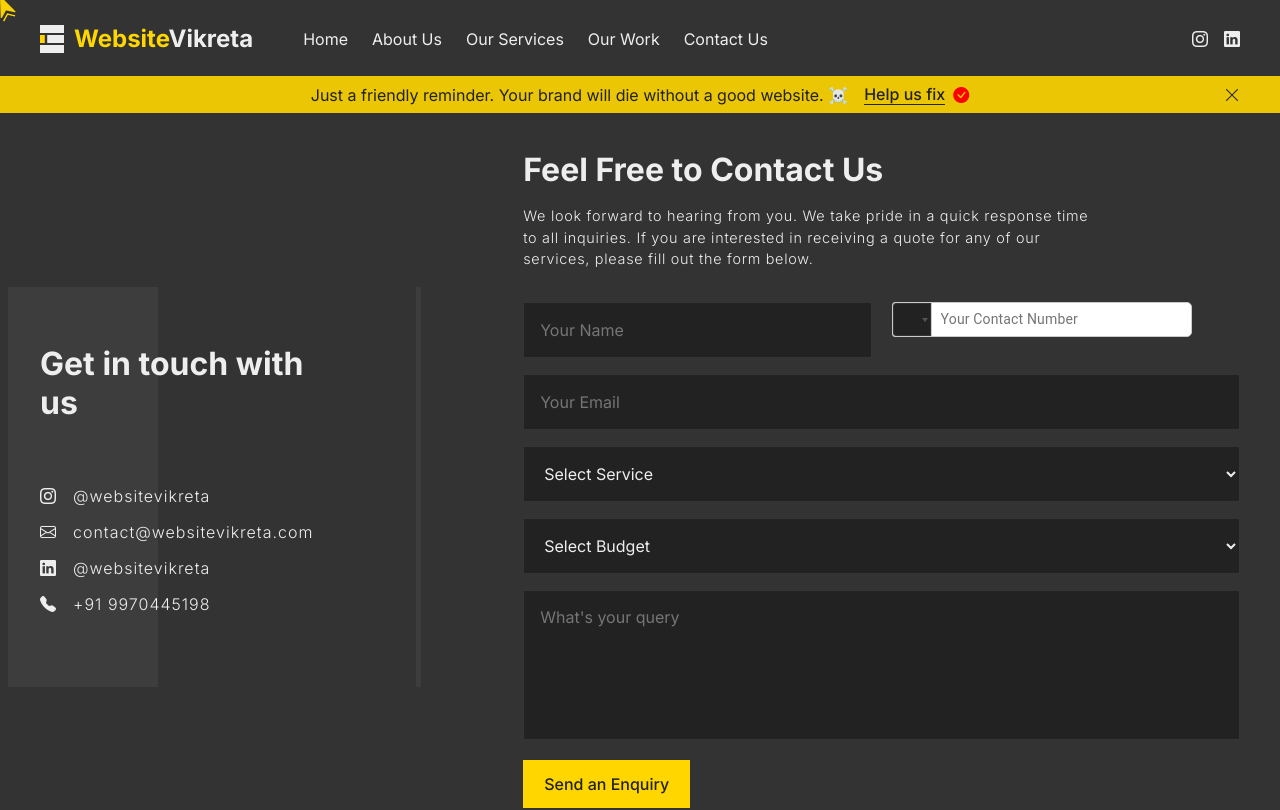
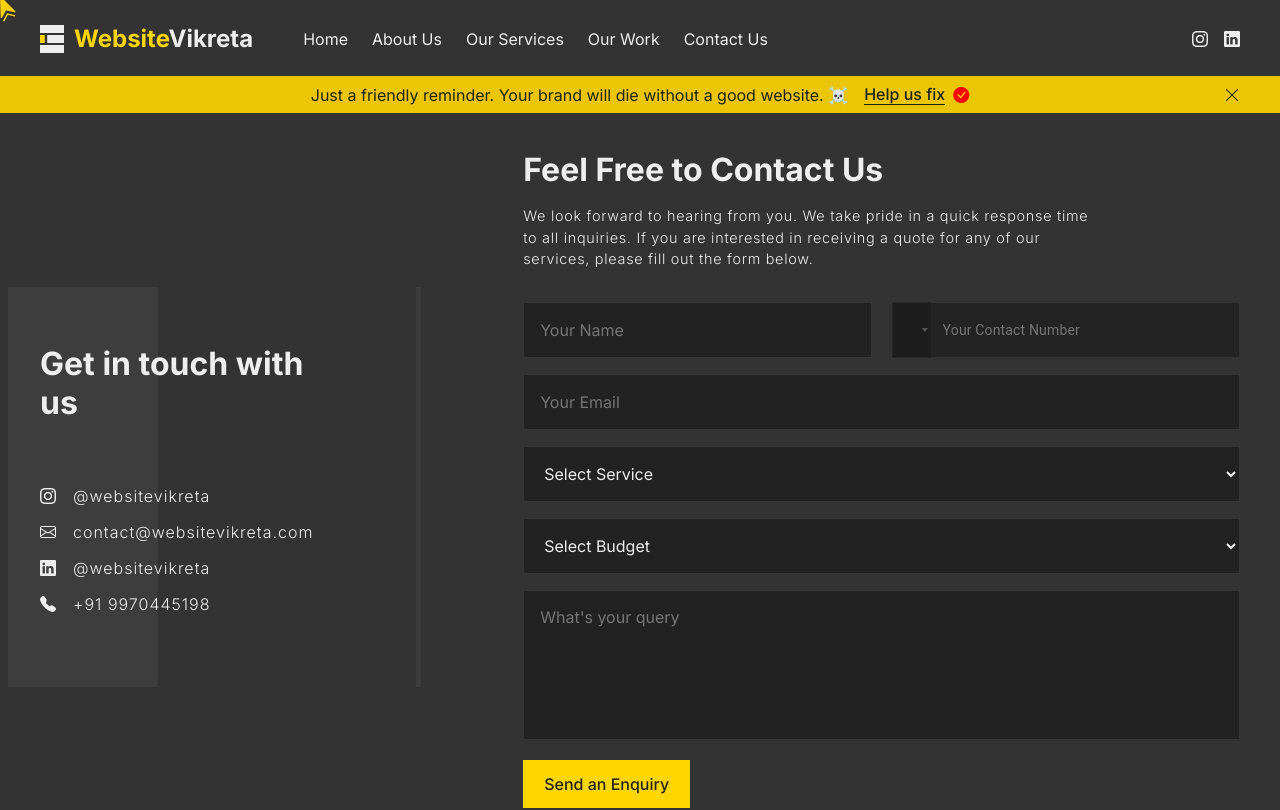
Before and after one commit to Rakesh-99/websitevikreta-newsite2024, a Next.js app: page /contactus in a window 1280 px wide. Shown: the top 810 px of the page. Built offline with nearby package versions, Linux system fonts and the light colour scheme; no server answers.

Commit message:
ContactNumber color fix

```diff
--- a/components/AboutSection.js
+++ b/components/AboutSection.js
@@ -138,7 +138,7 @@
                      We believe in delivering solutions that meet customer needs, business objectives, and budget expectations.
                   </p>
                </div>
-               <Link href={"/work"} className="awesome-link"> Explore Our Work
+               <Link href={"/detailedwork"} className="awesome-link"> Explore Our Work
                </Link>
 
             </div>
--- a/components/ContactForm.js
+++ b/components/ContactForm.js
@@ -127,7 +127,7 @@
                   country={countryCode}
                   value={mobile}
                   onChange={(phone) => setMobile(phone)}
-                  inputClass="react-tel-input"
+                  inputClass="tel-input"
                   placeholder="Your Contact Number"
                />
                <span className="error">{mobileErr != null ? mobileErr : ""}</span>
--- a/components/navbar/NavbarCTA.js
+++ b/components/navbar/NavbarCTA.js
@@ -1,22 +1,12 @@
+// components/NavbarCTA.js
 "use client";
 
 import Link from 'next/link';
-import { useState, useEffect } from 'react';
+import { useState } from 'react';
 
 const NavbarCTA = () => {
   const [isNavbarCTAVisible, setIsNavbarCTAVisible] = useState(true);
 
-  const handleClose = () => {
-    setIsNavbarCTAVisible(false);
-    localStorage.setItem('navbarCTAClosed', 'true');
-  };
-
-  useEffect(() => {
-    const isClosed = localStorage.getItem('navbarCTAClosed');
-    if (isClosed === 'true') {
-      setIsNavbarCTAVisible(false);
-    }
-  }, []);
 
   return (
     <div className={`navbar-cta ${isNavbarCTAVisible ? 'show' : 'hide'}`}>
@@ -24,15 +14,15 @@
         <div className="text">
           Just a friendly reminder. Your brand will die without a good website. ☠️
         </div>
-        <Link href="/contactus" passHref legacyBehavior>
-          <a className="link" onClick={handleClose}>
+        <Link href="/contactus" passHref
+           className="link" onClick={() => setIsNavbarCTAVisible(false)}>
             <span className="link-text">Help us fix</span>
             <span className="link-icon">
               <i className="bi bi-check-circle-fill"></i>
             </span>
-          </a>
+
         </Link>
-        <div className="close" onClick={handleClose}>
+        <div className="close" onClick={() => setIsNavbarCTAVisible(false)}>
           <i className="bi bi-x-lg"></i>
         </div>
       </div>
--- a/styles/main.scss
+++ b/styles/main.scss
@@ -63,3 +63,65 @@
 
 // responsive
 @import "./partials/responsive";
+
+
+// Specific styles for react-phone-input-2 to match form-control
+.react-tel-input {
+   .form-control {
+      @include dark-color-bg(dark);
+      color: $light;
+      border: 1px solid map-get($map: $black-colors, $key: light);
+      border-radius: 0;
+      padding-left: 50px;
+      width: 100%;
+      height: 3.5rem;
+   }
+
+   .flag-dropdown {
+      background-color: map-get($map: $black-colors, $key: dark);
+      border: 1px solid map-get($map: $black-colors, $key: light);
+      border-radius: 0;
+   }
+
+   .selected-flag {
+      background-color: map-get($map: $black-colors, $key: dark);
+      border: 1px solid map-get($map: $black-colors, $key: light);
+      border-radius: 0;
+
+      &:hover,
+      &:focus,
+      &:active {
+         background-color: map-get($map: $black-colors, $key: dark);
+      }
+   }
+
+   .form-control:focus {
+      border-color: rgba(255, 214, 0, 0.5);
+   }
+
+   .country-list {
+      background-color: map-get($map: $black-colors, $key: light);
+      color: $light;
+
+      .country {
+         &:hover {
+            background-color: map-get($map: $black-colors, $key: dark);
+         }
+
+         &.highlight {
+            background-color: map-get(
+               $map: $black-colors,
+               $key: dark
+            ) !important;
+         }
+         .dial-code {
+            color: $light;
+         }
+      }
+
+      .selected-flag {
+         background-color: map-get($map: $black-colors, $key: dark);
+         color: $light;
+      }
+   }
+}
--- a/styles/partials/_components.scss
+++ b/styles/partials/_components.scss
@@ -344,65 +344,67 @@
 }
 
 // Specific styles for react-phone-input-2 to match form-control
+
 .react-tel-input {
    .form-control {
-      @include dark-color-bg(dark);
-      color: $light;
-      border: 1px solid map-get($map: $black-colors, $key: light);
-      border-radius: 0;
-      padding-left: 50px;
-      width: 100%;
-      height: 3.5rem;
+      background-color: #232323 !important;
+      color: #e6e4e4 !important;
+      border: 1px solid #333 !important;
+      border-radius: 0 !important;
+      padding-left: 50px !important;
+      width: 100% !important;
+      height: 3.5rem !important;
+      outline: none !important;
+
+      &:focus {
+         outline: none !important;
+         border-color: rgba(255, 214, 0, 0.5) !important;
+      }
    }
 
    .flag-dropdown {
-      background-color: map-get($map: $black-colors, $key: dark);
-      border: 1px solid map-get($map: $black-colors, $key: light);
-      border-radius: 0;
+      background-color: #333 !important;
+      border: 1px solid #272626 !important;
+      border-radius: 0 !important;
    }
 
    .selected-flag {
-      background-color: map-get($map: $black-colors, $key: dark);
-      border: 1px solid map-get($map: $black-colors, $key: light);
-      border-radius: 0;
+      background-color: #1e1d1d !important;
+      border: 1px solid #1e1d1d !important;
+      border-radius: 0 !important;
 
       &:hover,
       &:focus,
       &:active {
-         background-color: map-get($map: $black-colors, $key: dark);
+         background-color: #333 !important;
       }
    }
 
-   .form-control:focus {
-      border-color: rgba(255, 214, 0, 0.5);
-   }
-
    .country-list {
-      background-color: map-get($map: $black-colors, $key: light);
-      color: $light;
+      background-color: #333 !important;
+      color: #fff !important;
 
       .country {
          &:hover {
-            background-color: map-get($map: $black-colors, $key: dark);
+            background-color: #444 !important;
          }
 
          &.highlight {
-            background-color: map-get(
-               $map: $black-colors,
-               $key: dark
-            ) !important;
+            background-color: #444 !important;
          }
+
          .dial-code {
-            color: $light;
+            color: #fff !important;
          }
       }
 
       .selected-flag {
-         background-color: map-get($map: $black-colors, $key: dark);
-         color: $light;
+         background-color: #333 !important;
+         color: #fff !important;
       }
    }
 }
+
 
 // -----------------------------------------
 // Frame Animation
```
